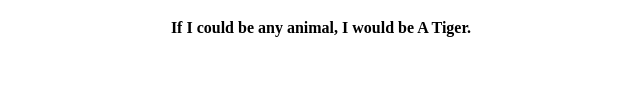
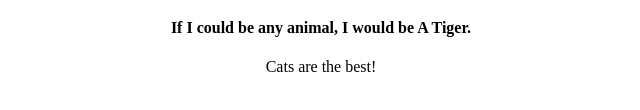
Before and after one commit to Marco5546/Profile-Page, a plain HTML site: page index.html in a window 1280 px wide. Shown: the part 290-400 px from the top of the page, without its empty margins (319-959 px from the left). Drawn offline with Linux system fonts and the light colour scheme.

Commit message:
Adding new placeholder text

```diff
--- a/index.html
+++ b/index.html
@@ -15,6 +15,7 @@
 					<h4>My favorite color is Blue.</h4>
 					<h4>My favorite food is Thinga.</h4>
 					<h4>If I could be any animal, I would be A Tiger.</h4>
+                    <p>Cats are the best!</p>
 			</div>
 		  </body>
 		</html>
```
